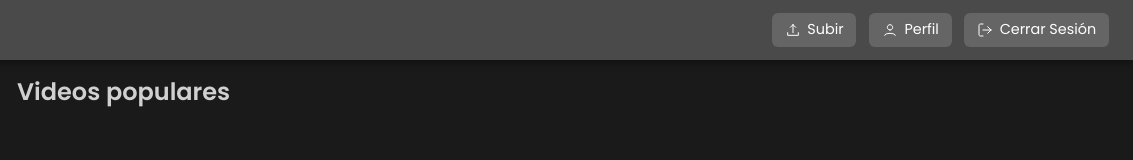
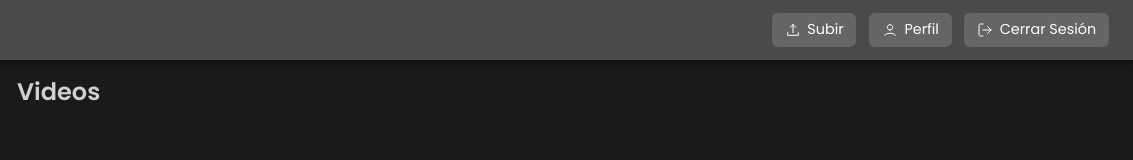
Before and after one commit to lando1906/VideoCall, a plain HTML site: page index.html in a window 1280 px wide. Shown: the full height of the page, 147-1280 px from the left. Drawn offline with nearby package versions, Linux system fonts and the light colour scheme; no server answers.

Commit message:
Actualizar index.html

```diff
--- a/index.html
+++ b/index.html
@@ -550,7 +550,7 @@
     </div>
 
     <div class="main-content" id="main-content">
-        <h2>Videos populares</h2>
+        <h2>Videos</h2>
         <div class="videos-grid" id="videos-container">
             <!-- Los videos se cargarán dinámicamente -->
         </div>
```
